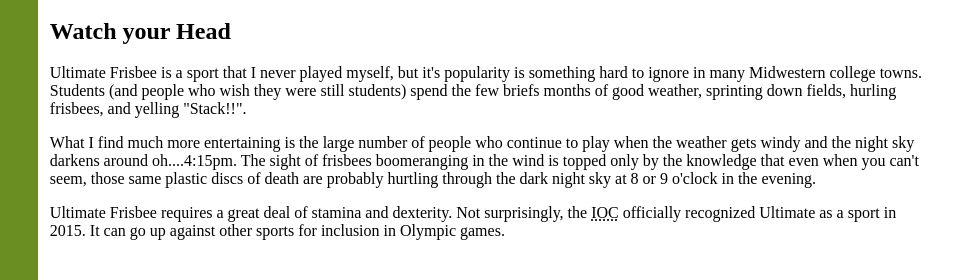
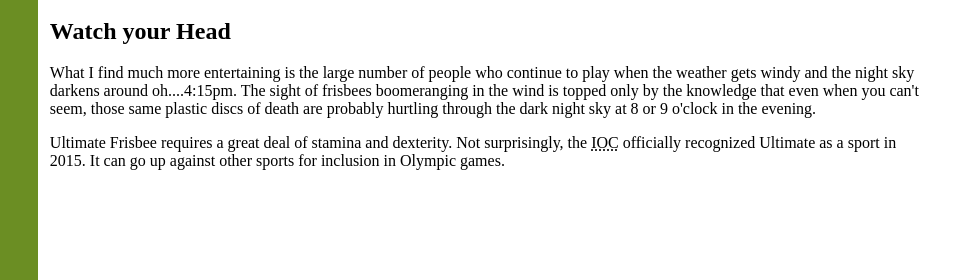
Before and after one commit to mohitpatel412/my-first-webpage, a plain HTML site: page index.html in a window 1280 px wide. Shown: the part 208-488 px from the top of the page, 300-1280 px from the left. Drawn offline with Linux system fonts and the light colour scheme.

Commit message:
Update index.html

```diff
--- a/index.html
+++ b/index.html
@@ -28,7 +28,7 @@
 		</aside>
 			<section class = "right">
 				<h2>Watch your Head </h2>
-			<p>Ultimate Frisbee is a sport that I never played myself, but it's popularity is something hard to ignore in many Midwestern college towns.  Students (and people who wish they were still students) spend the few briefs months of good weather, sprinting down fields, hurling frisbees, and yelling "Stack!!".</p>
+
 			<p>What I find much more entertaining is the large number of people who continue to play when the weather gets windy and the night sky darkens around oh....4:15pm.  The sight of frisbees boomeranging in the wind is topped only by the knowledge that even when you can't seem, those same plastic discs of death are probably hurtling through the dark night sky at 8 or 9 o'clock in the evening.
 			</p>
 			<p>Ultimate Frisbee requires a great deal of stamina and dexterity.  Not surprisingly, the <abbr title = "International Olympic Committee">IOC</abbr> officially recognized Ultimate as a sport in 2015.   It can go up against other sports for inclusion in  Olympic games.</p>
```
